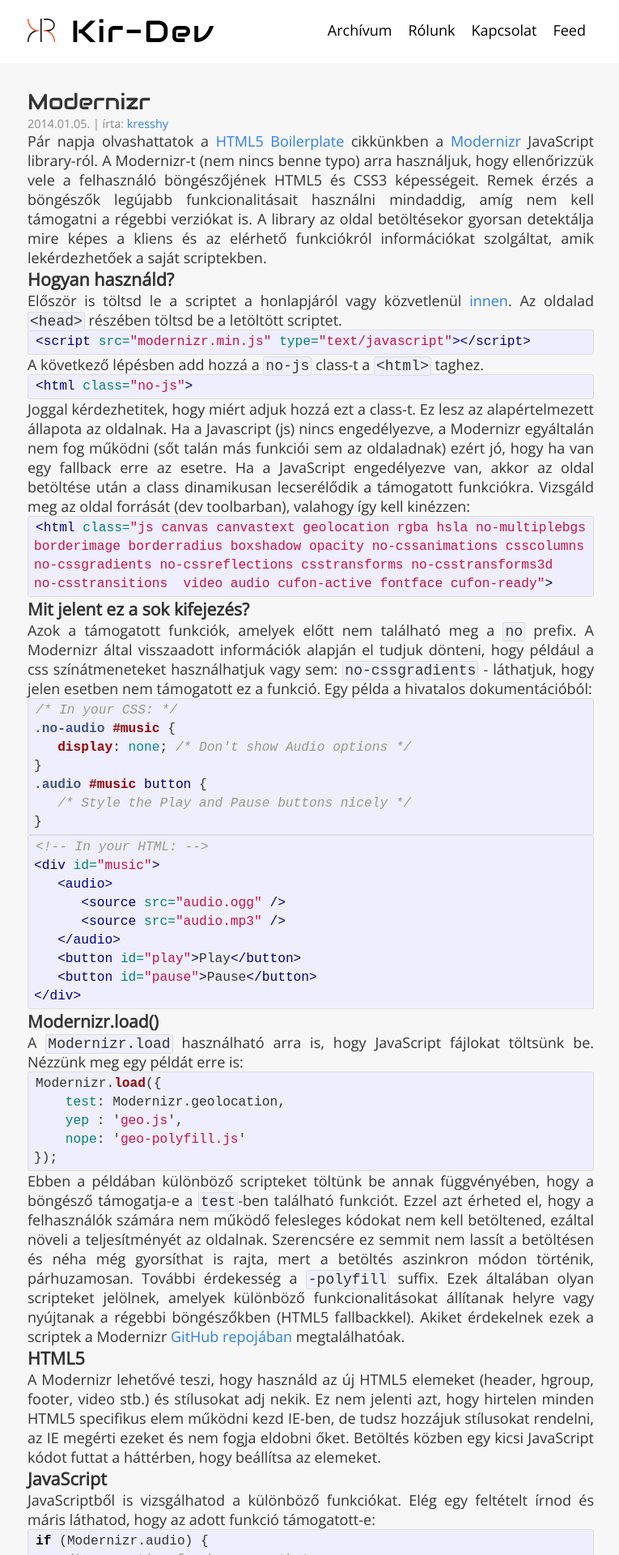
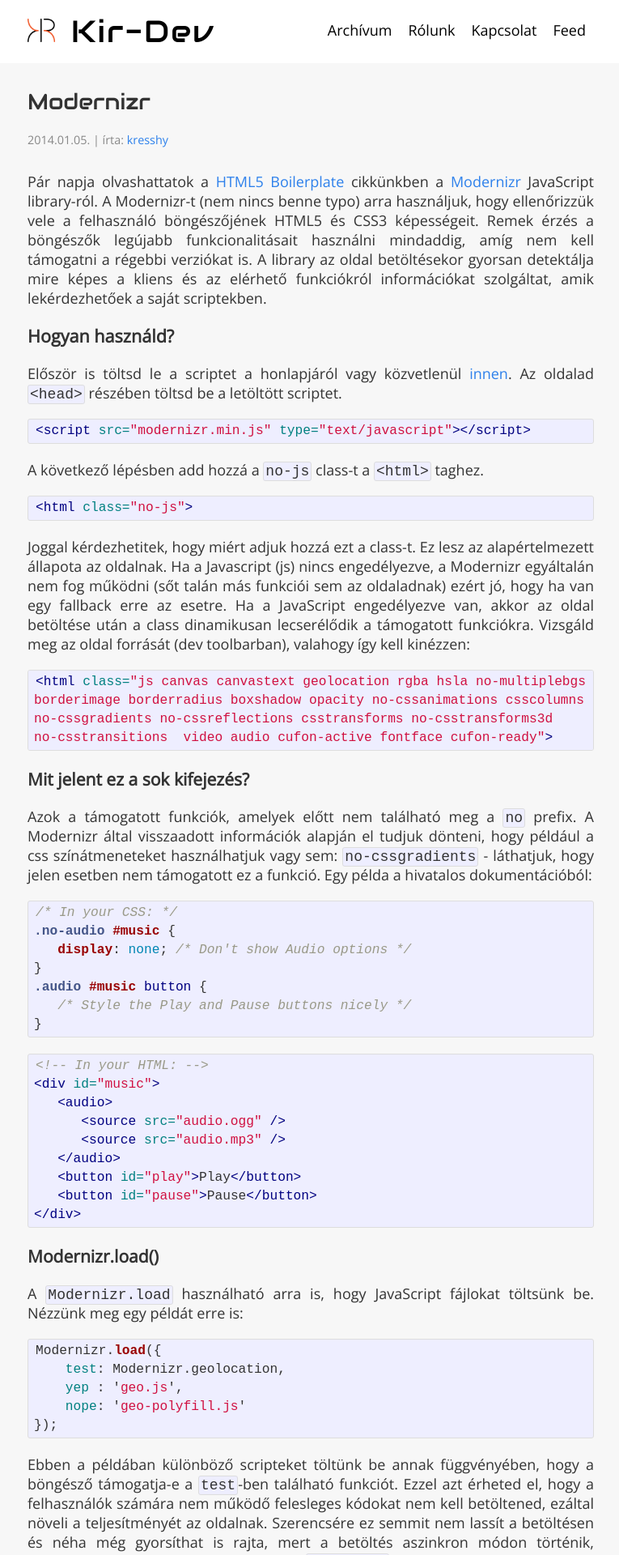
Before and after one commit to kir-dev/kir-dev.sch.bme.hu, a Jekyll site: the page built from _posts/2014-01-05-Modernizr.md, in a window 1280 px wide. Shown: the top 1920 px of the page at 81% size, without its empty margins (256-1021 px from the left). Built offline with Jekyll 4.4.1, drawn with Linux system fonts in a browser that asks for light colours; Markdown is read by kramdown in place of the engine named in the settings; comment, search, counter and statistics services are not loaded.

Commit message:
margin fixes

```diff
--- a/css/main.css
+++ b/css/main.css
@@ -174,11 +174,19 @@ footer a:hover {
 }
 
 .post h1 {
-  margin: 0;
+  margin-top: 20px;
+  margin-bottom: 20px;
 }
 
 .post h2 {
+  margin-top: 20px;
+  margin-bottom: 20px;
   font-size: 1.2em;
+}
+
+.post h3 {
+  margin-top: 20px;
+  margin-bottom: 20px;
 }
 
 .post h1.link-title a:after {
@@ -202,6 +210,7 @@ footer a:hover {
 .post .meta {
   font-size: 0.8em;
   color: #888;
+  margin-bottom: 30px;
 }
 
 .post .meta .author a {
@@ -214,6 +223,8 @@ footer a:hover {
   margin: 0;
   padding-left: 30px;
   color: #666;
+  margin-top: 20px;
+  margin-bottom: 20px;
 }
 
 .post code {
@@ -221,6 +232,8 @@ footer a:hover {
   background-color: #eef;
   padding: 1px 2px;
   border-radius: 3px;
+  margin-top: 20px;
+  margin-bottom: 20px;
 }
 
 .post pre {
@@ -230,10 +243,17 @@ footer a:hover {
   padding: 3px 7px;
   font-size: 0.9em;
   line-height: 23px;
+  margin-top: 20px;
+  margin-bottom: 20px;
 }
 
 .post pre code {
   border: none;
+}
+
+.post img {
+  margin-top: 30px;
+  margin-bottom: 30px;
 }
 
 .post .content a.extern-link:after {
```
